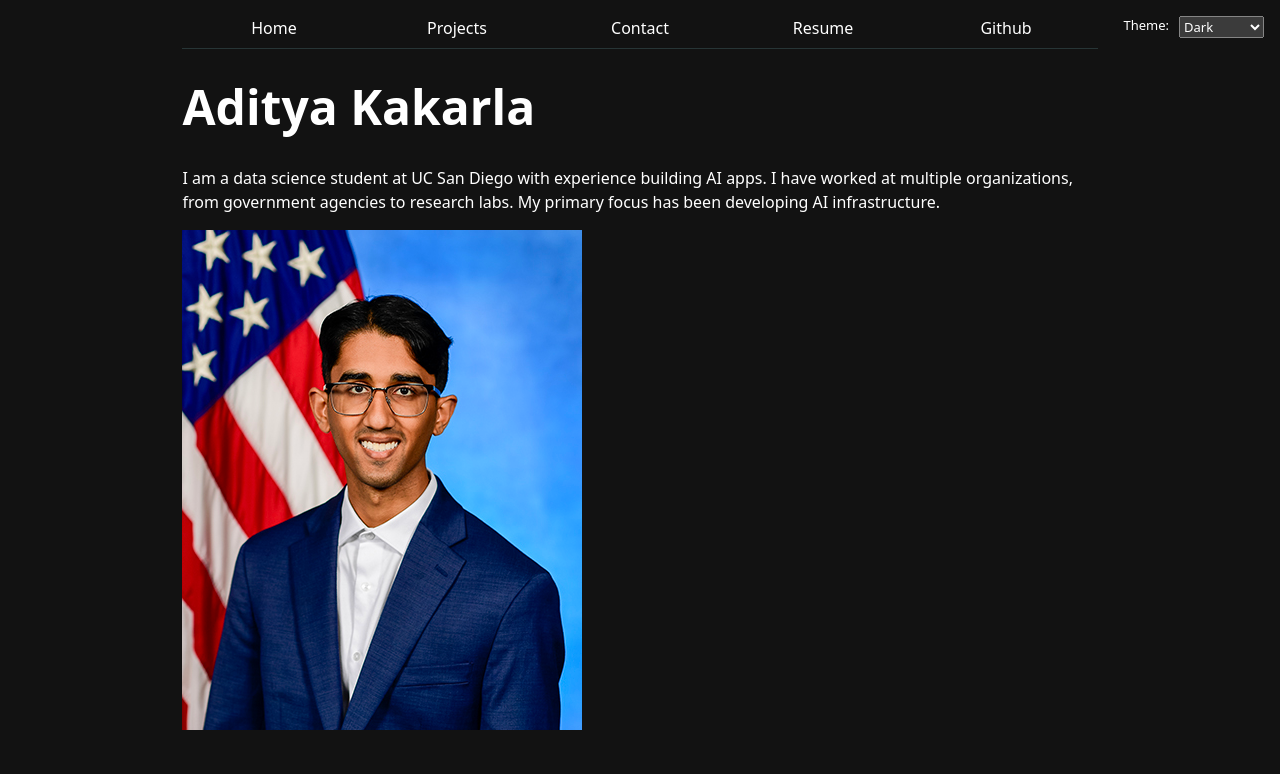
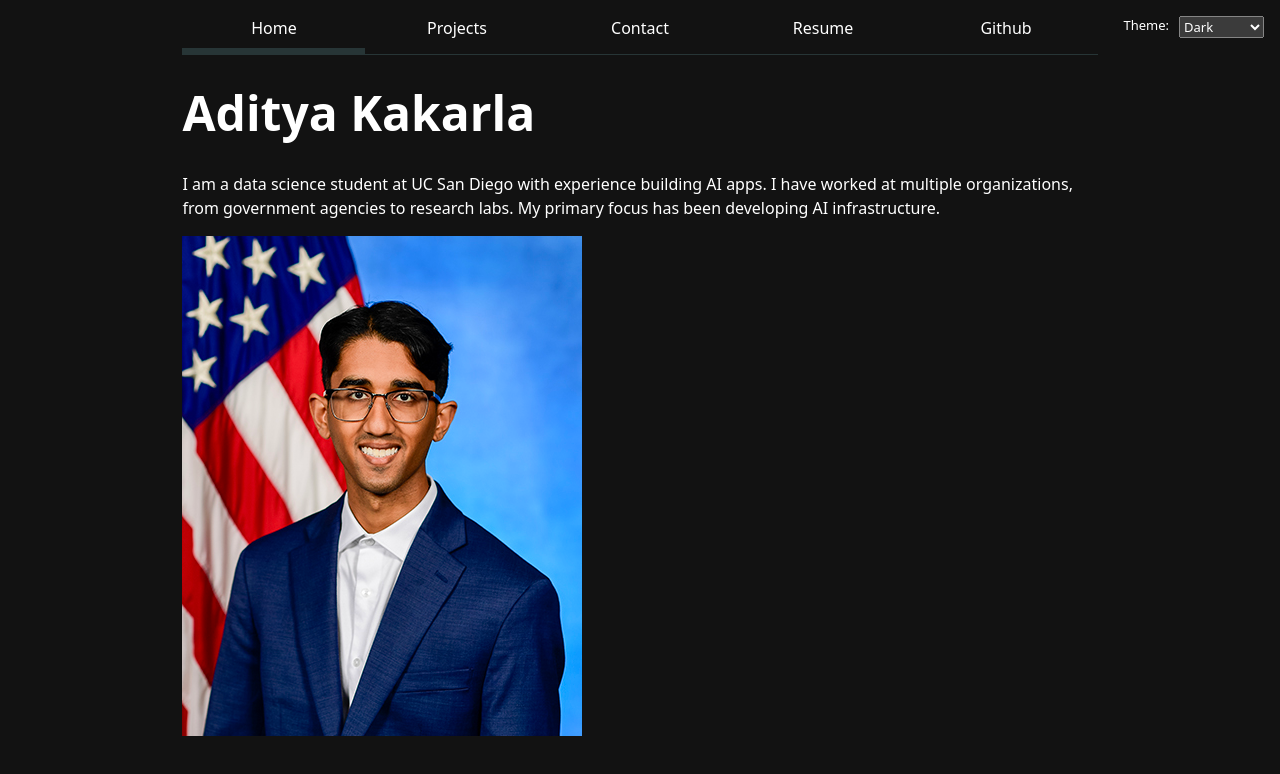
Before and after one commit to adityakakarla/portfolio, a plain HTML site: page index.html in a window 1280 px wide. Drawn offline with Linux system fonts and the light colour scheme.

Commit message:
updated home

```diff
--- a/global.js
+++ b/global.js
@@ -27,7 +27,7 @@ const ARE_WE_HOME = document.documentElement.classList.contains('home')
 
 for (let p of pages) {
     let url = p.url
-    url = !ARE_WE_HOME && !url.startsWith('http') ? '/portfolio/' + url : url;
+    url = !ARE_WE_HOME && !url.startsWith('http') ? '../' + url : url;
 
     let title = p.title
 
--- a/index.html
+++ b/index.html
@@ -1,5 +1,5 @@
 <!DOCTYPE html>
-<html lang="en">
+<html lang="en" class="home">
 <head>
     <meta charset="UTF-8">
     <meta name="viewport" content="width=device-width, initial-scale=1.0">
```
